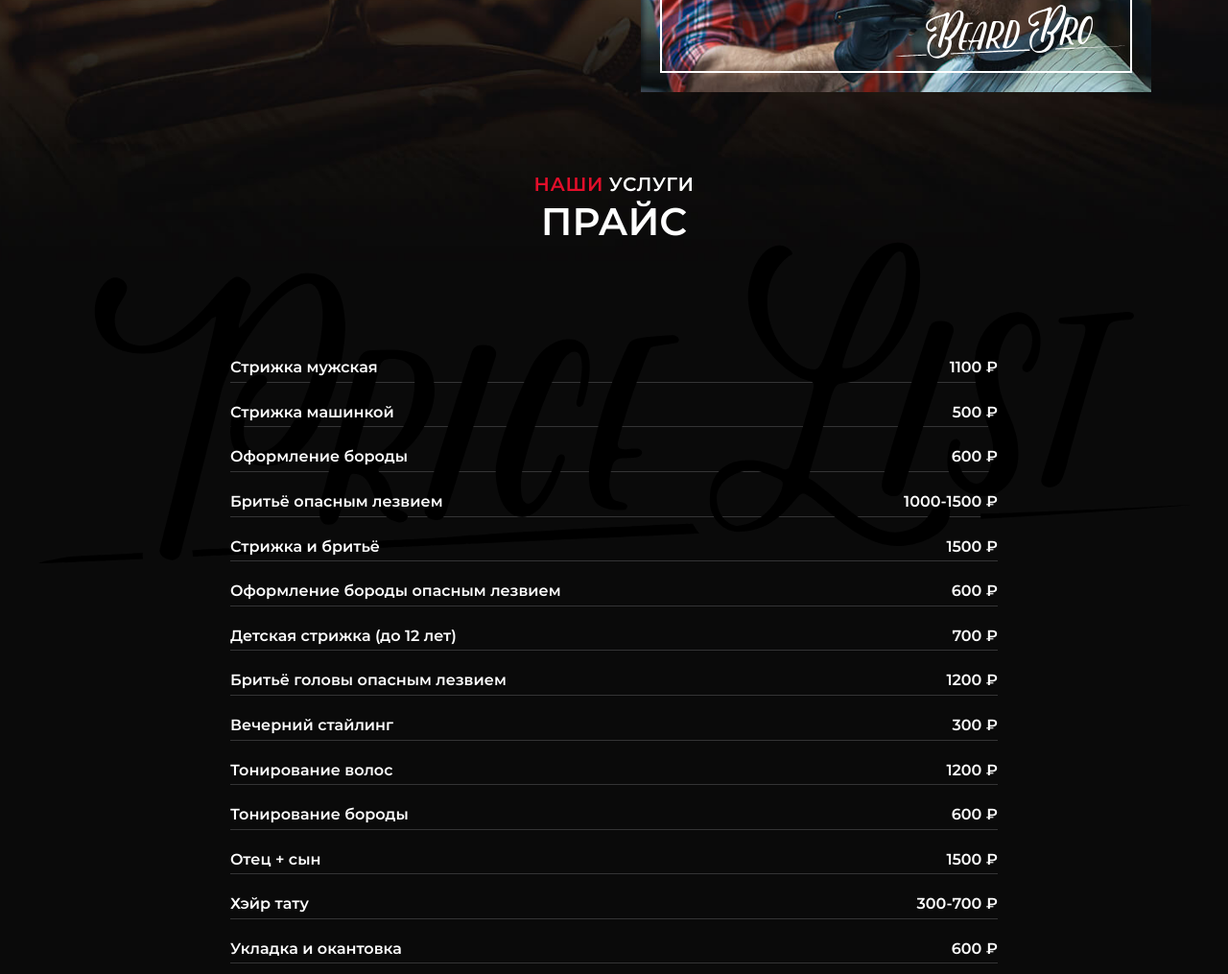
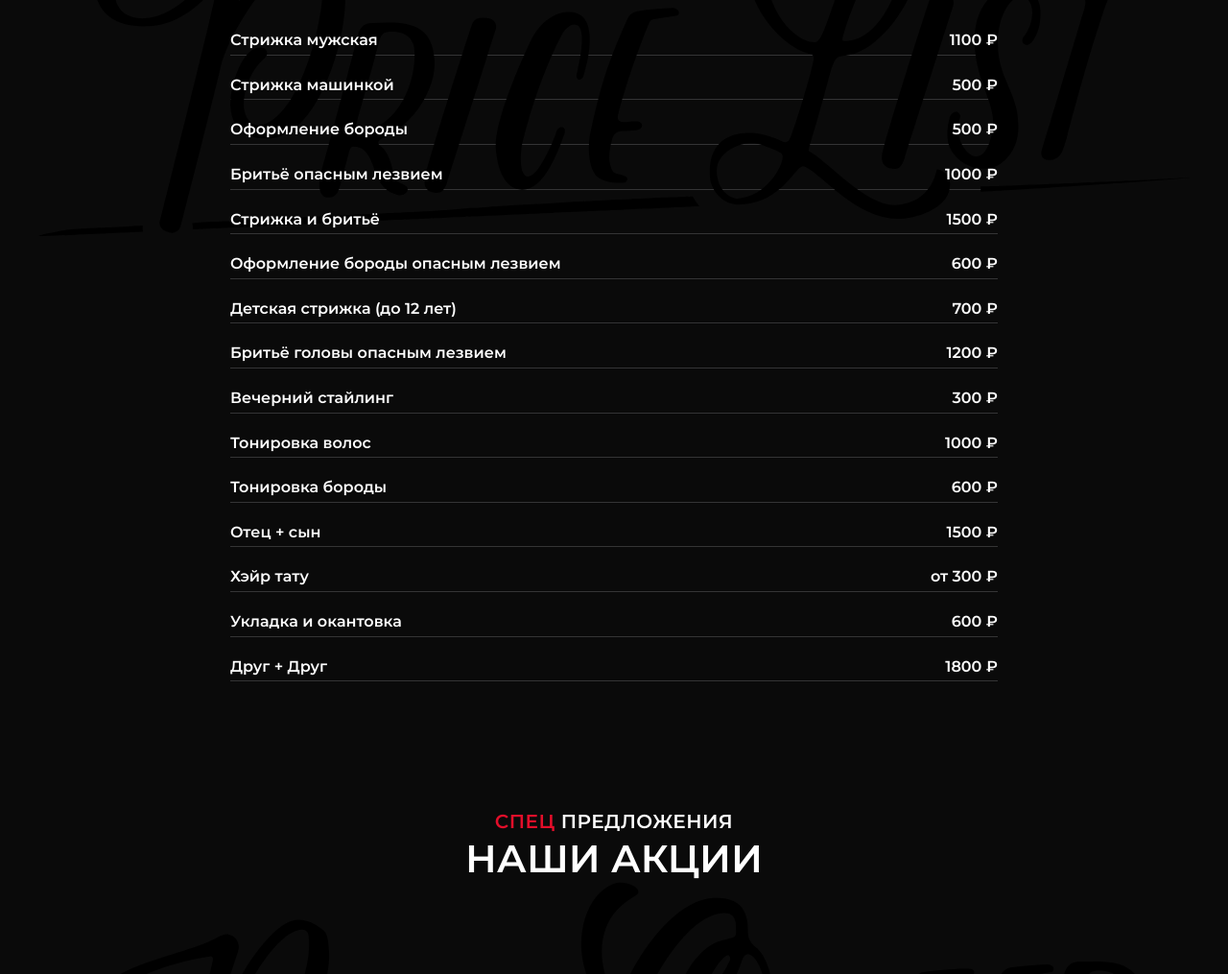
Before and after one commit to nigel-riss/local-barber-site, a website: page src/pug/index.pug in a window 1280 px wide. Shown: the part 1785-2800 px from the top of the page at 96% size. Drawn offline with nearby package versions, Linux system fonts and the light colour scheme; files that its build step writes are made by us from their sources; a script that the page names is missing; files whose address does not match are found by name.

Commit message:
Add prices and fix yClients

```diff
--- a/src/pug/index.pug
+++ b/src/pug/index.pug
@@ -39,7 +39,7 @@ html(lang="en")
                     a.button.ms_booking(href="#") Запись онлайн
 
         main
-            section.mobile
+            //- section.mobile
                 header.mobile__header
                     .mobile__caption
                         p.mobile__subtitle <em>Установите</em> специальное
@@ -103,10 +103,10 @@ html(lang="en")
                             td 500
                         tr.prices__row
                             td Оформление бороды
-                            td 600
+                            td 500
                         tr.prices__row.prices__row--best
                             td Бритьё опасным лезвием
-                            td 1000-1500
+                            td 1000
                         tr.prices__row
                             td Стрижка и бритьё
                             td 1500
@@ -123,17 +123,17 @@ html(lang="en")
                             td Вечерний стайлинг
                             td 300
                         tr.prices__row
-                            td Тонирование волос
-                            td 1200
+                            td Тонировка волос
+                            td 1000
                         tr.prices__row
-                            td Тонирование бороды
+                            td Тонировка бороды
                             td 600
                         tr.prices__row
                             td Отец + сын
                             td 1500
                         tr.prices__row
                             td Хэйр тату
-                            td 300-700
+                            td от 300
                         tr.prices__row
                             td Укладка и окантовка
                             td 600
@@ -168,7 +168,7 @@ html(lang="en")
 
                         article.promo
                             header.promo__header
-                                p.promo__value -17%
+                                p.promo__value 1500 ₽
                                 .promo__caption
                                     h3.promo__title Отец + Сын
                                     p.promo__desc Стрижка у одного мастера со&nbsp;скидкой
@@ -293,4 +293,4 @@ html(lang="en")
                 p.footer__copy &copy; 2019 Local Barbershop
 
         script(src="scripts.js")
-        script(src="https://w148829.yclients.com/widgetJS")
+        script(src="https://w247743.yclients.com/widgetJS")
```
Also changed, not shown: docs/index.html.
